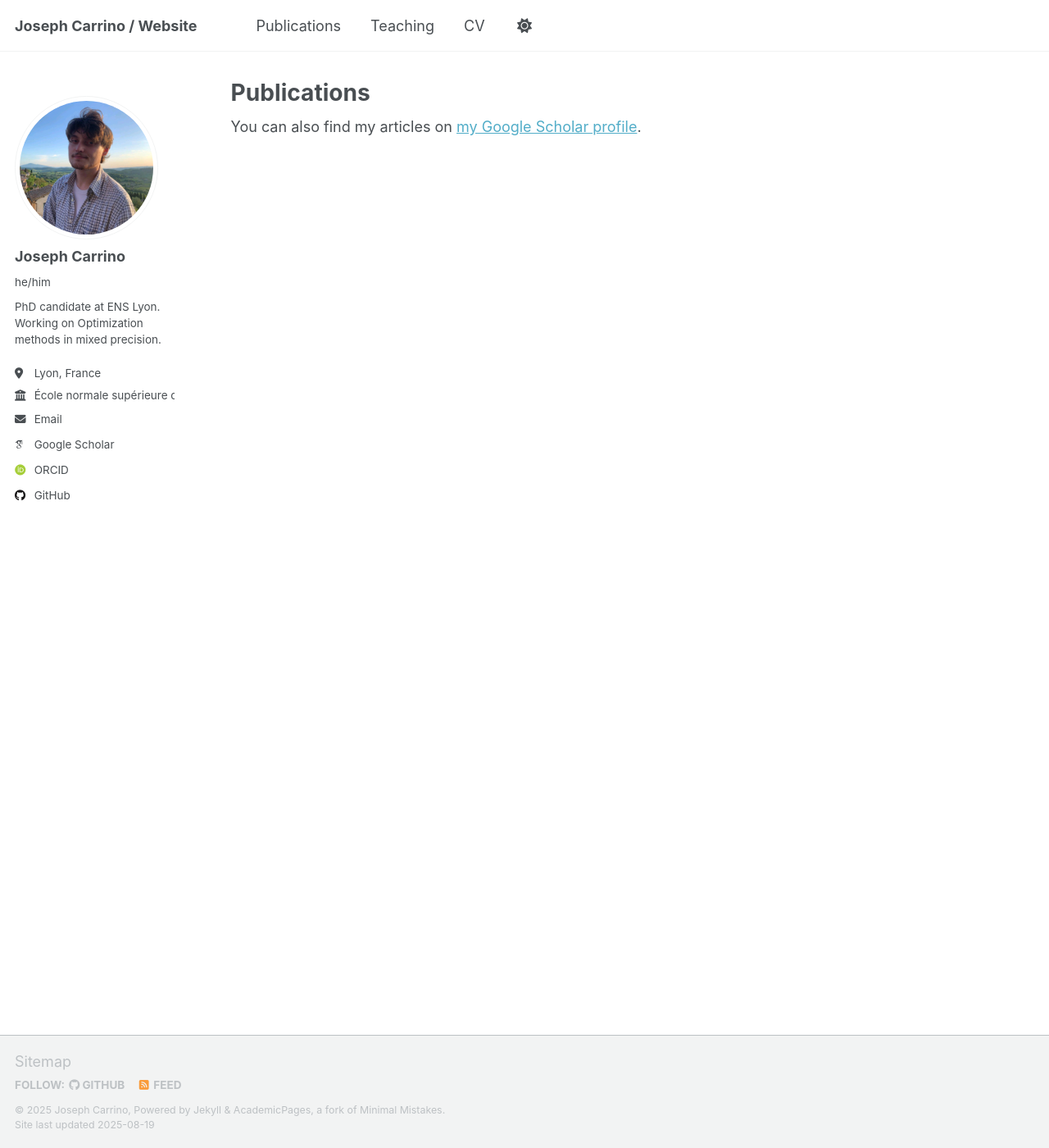
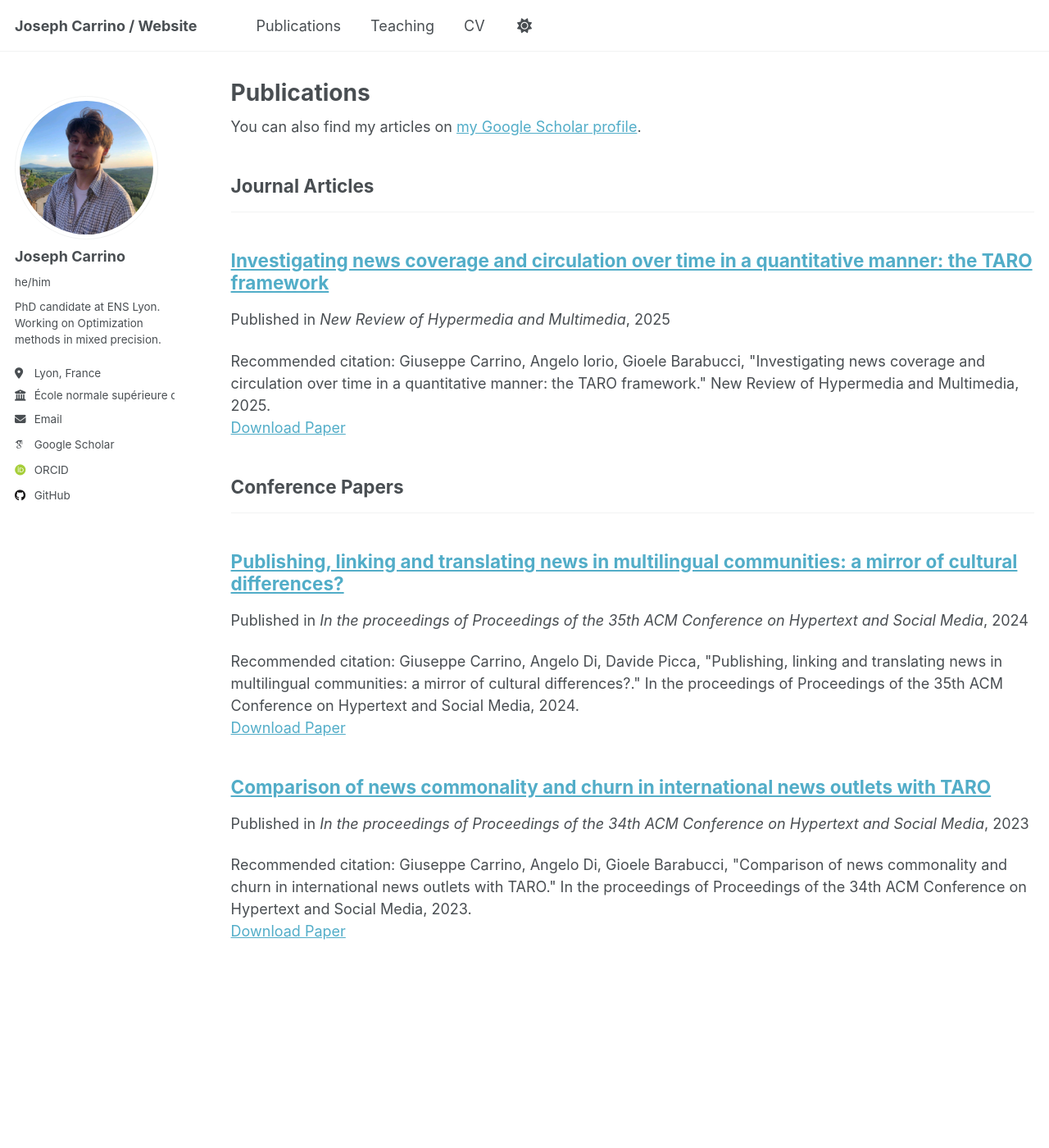
Before and after one commit to JosephCarrino/josephcarrino.github.io, a Jekyll site: the page built from _pages/publications.html, in a window 1280 px wide and 1400 px high. Shown: the whole window at 82% size. Built offline with Jekyll 4.4.1, drawn with Linux system fonts in a browser that asks for light colours; some web fonts are replaced; a script that is not in the unit is left out.

Commit message:
Fixed pubsFromBib script and publications

```diff
--- /dev/null
+++ b/_publications/2023-01-01-Comparison-of-news-commonality-and-churn-in-international-news-outlets-with-TARO.md
@@ -0,0 +1,10 @@
+---
+title: "Comparison of news commonality and churn in international news outlets with TARO"
+category: conferences
+collection: publications
+permalink: /publication/2023-01-01-Comparison-of-news-commonality-and-churn-in-international-news-outlets-with-TARO
+date: 2023-01-01
+venue: 'In the proceedings of Proceedings of the 34th ACM Conference on Hypertext and Social Media'
+paperurl: 'https://doi.org/10.1145/3603163.3609062'
+citation: ' Giuseppe Carrino,  Angelo Di,  Gioele Barabucci, &quot;Comparison of news commonality and churn in international news outlets with TARO.&quot; In the proceedings of Proceedings of the 34th ACM Conference on Hypertext and Social Media, 2023.'
+---
```
Also changed, not shown: _publications/2009-10-01-paper-title-number-1.md (deleted, +0 -37 lines), _publications/2024-01-01-Publishing-linking-and-translating-news-in-multilingual-communities-a-mirror-of-cultural-differences.md (+1 -1 lines), _publications/2025-01-01-Investigating-news-coverage-and-circulation-over-time-in-a-quantitative-manner-the-TARO-framework.md (+1 -1 lines), markdown_generator/pubsFromBib.py (+4 -7 lines).
